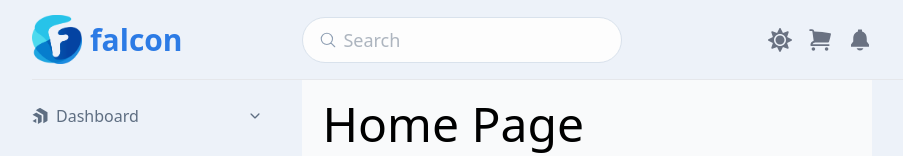
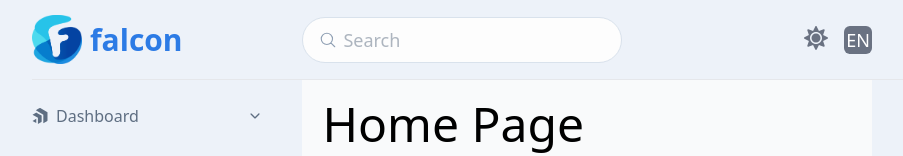
Before and after one commit to lasha-zumbadze/tsmu-intern, a React (Vite) app: page / in a window 1280 px wide. Shown: the top 156 px of the page, without its empty margins (168-1071 px from the left). Built offline with nearby package versions, Linux system fonts and the light colour scheme.

Commit message:
Remove unused icons and add language switcher button instead

```diff
--- a/src/components/layout/Header.jsx
+++ b/src/components/layout/Header.jsx
@@ -1,8 +1,6 @@
 import Logo from "../ui/Logo";
 import SearchBar from "../ui/SearchBar";
-import { HiMiniShoppingCart } from "react-icons/hi2";
 import { FaSun } from "react-icons/fa";
-import { IoNotificationsSharp } from "react-icons/io5";
 
 function Header() {
   return (
@@ -16,12 +14,9 @@ function Header() {
           <span className="cursor-pointer hover:translate-y-0.5 transition-all">
             <FaSun />
           </span>
-          <span className="cursor-pointer hover:translate-y-0.5 transition-all">
-            <HiMiniShoppingCart />
-          </span>
-          <span className="cursor-pointer hover:translate-y-0.5 transition-all">
-            <IoNotificationsSharp />
-          </span>
+          <button className="bg-gray-500 text-white text-lg w-7 h-7 rounded-md cursor-pointer hover:-translate-y-0.5 transition-all">
+            EN
+          </button>
         </div>
       </div>
     </header>
```
